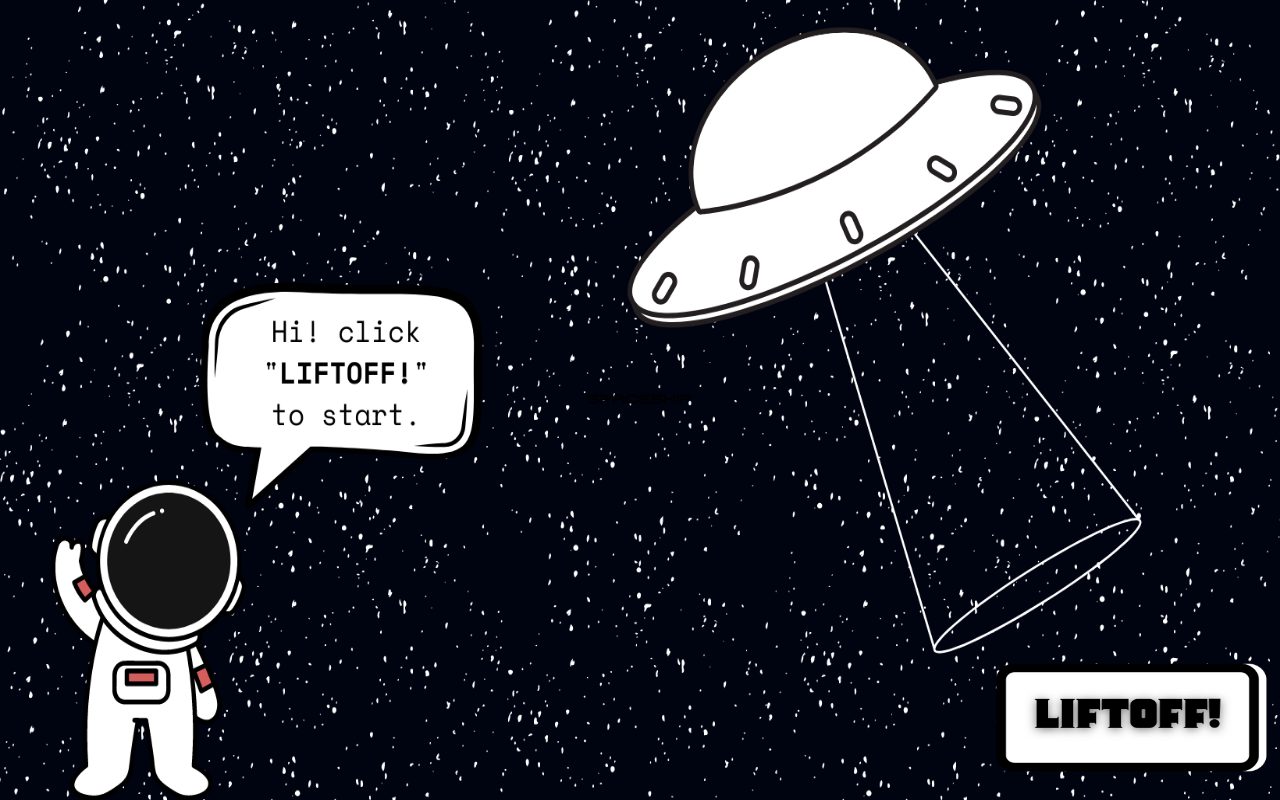
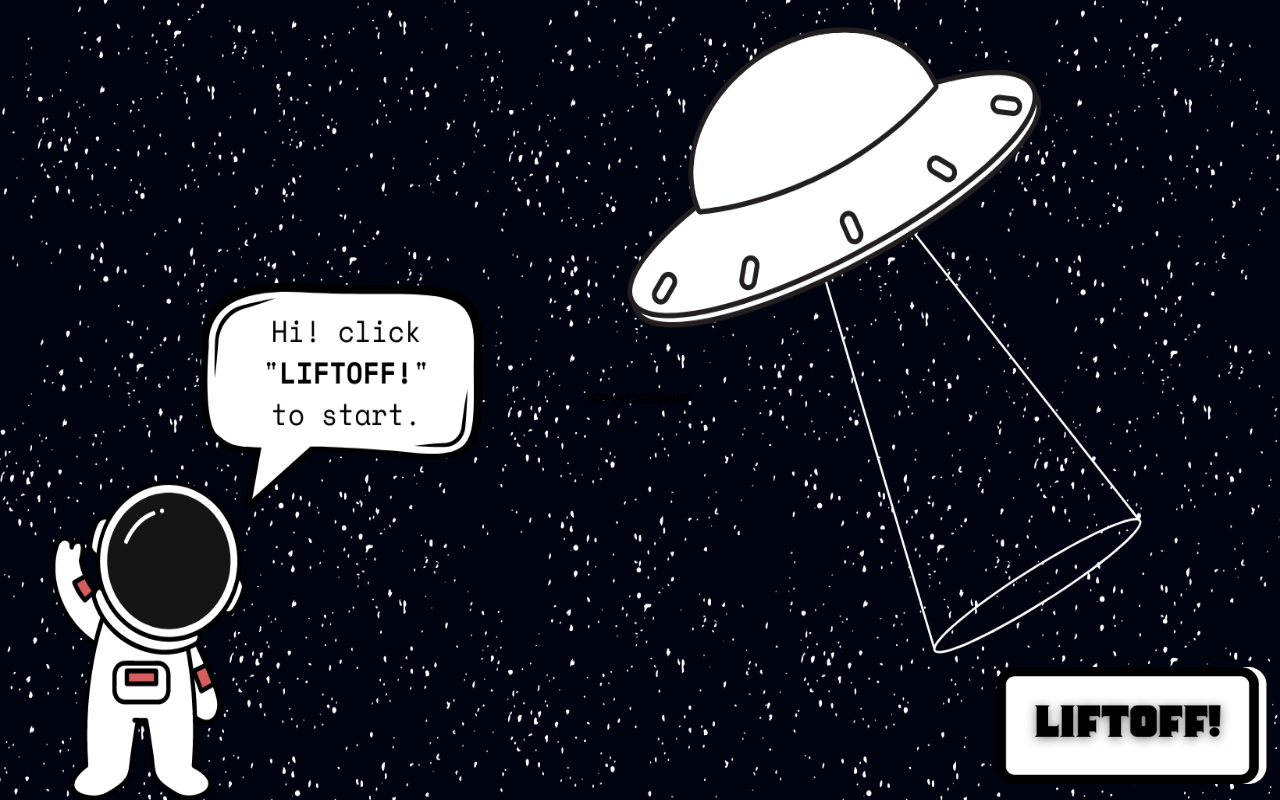
Before and after one commit to CIVYER/QUIZ_PAGE_WEBDEV, a plain HTML site: page index.html in a window 1280 px wide. Drawn offline with Linux system fonts and the light colour scheme.

Commit message:
Update start.css

```diff
--- a/start.css
+++ b/start.css
@@ -12,17 +12,16 @@ body{
 
 .btn-start{
     --size: 100%;
-    --s: 305px;
     background-image: url(./liftOff.png);
     background-repeat: no-repeat;
-    background-size:  100% 90%;
+    background-size:  100% 138.4%;
     background-position: center;
-    width: var(--s);
-    height: 165px;
+    width: 305px;
+    height: 117px;
     background-color: transparent;
     cursor: pointer;
     border: none;
     position: absolute;
-    bottom: 0vh;
+    bottom: 2vh;
     right: 0vw;
 }
```
